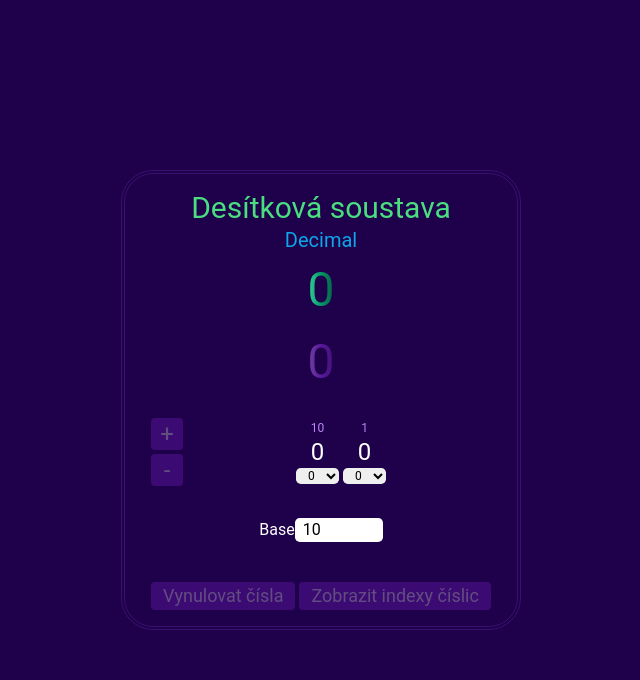
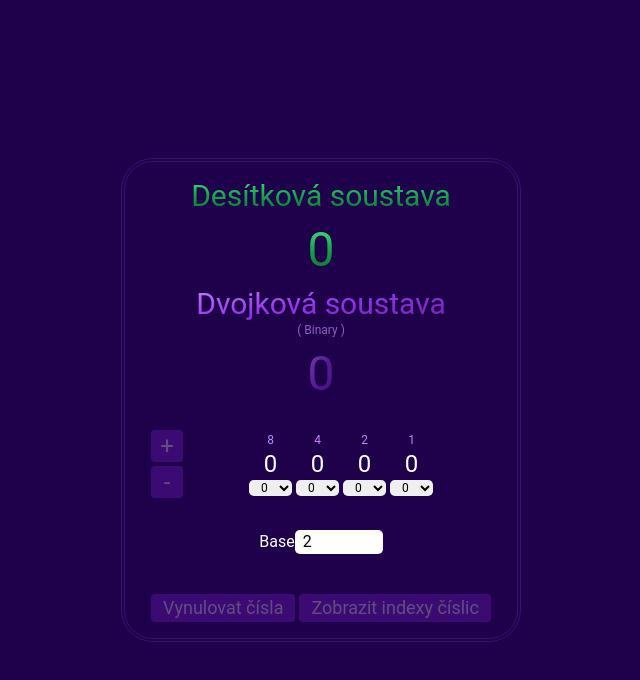
Before and after one commit to JsonKody/num, a Vue app: page / in a window 1280 px wide. Shown: the top 680 px of the page, without its empty margins (319-959 px from the left). Built offline with nearby package versions, Linux system fonts and the light colour scheme.

Commit message:
saved & pushed by npm

```diff
--- a/src/App.vue
+++ b/src/App.vue
@@ -7,15 +7,28 @@ const ns = useNumberSystem();
 
 <template>
   <div class="wrapper">
-    <h1 class="text-3xl text-green-400">{{ generateCzechName(ns.base) }}</h1>
-    <h1 class="text-xl text-sky-500">{{ generateEnglishName(ns.base) }}</h1>
+    <h1 class="text-3xl green-grad">
+      {{ generateCzechName(10) }}
+    </h1>
+    <!-- Number -->
     <div
-      class="my-3 text-purple-300 text-shadow-lg text-5xl bg-gradient-to-r from-emerald-400 via-emerald-600 to-emerald-800 text-transparent bg-clip-text"
+      :title="`Číslo v ... ${generateCzechName(10)}`"
+      class="cursor-help my-3 text-5xl green-grad"
     >
       {{ ns.computedNumberDecimal }}
     </div>
+
+    <h1 class="text-3xl purple-grad">
+      {{ generateCzechName(ns.base) }}
+    </h1>
+    <span class="text-xs text-purple-400 opacity-70"
+      >( {{ generateEnglishName(ns.base) }} )</span
+    >
+
+    <!-- Number -->
     <div
-      class="my-3 animate-pulse text-purple-300 text-shadow-lg text-5xl bg-gradient-to-r from-purple-400 via-purple-600 to-purple-800 text-transparent bg-clip-text"
+      :title="`Číslo v ... ${generateCzechName(ns.base)}`"
+      class="cursor-help my-3 text-5xl animate-pulse purple-grad"
     >
       {{ ns.computedNumber }}
     </div>
--- a/src/components/NumberSystem.vue
+++ b/src/components/NumberSystem.vue
@@ -10,8 +10,8 @@ const ns = useNumberSystem();
     <!-- Digits -->
     <div class="flex flex-row gap-2">
       <div class="center flex-col gap-1">
-        <button @click="ns.addDigit" class="w-8 h-8 text-2xl button">+</button>
-        <button @click="ns.removeDigit" class="w-8 h-8 text-2xl button">
+        <button title="přidat číslici" @click="ns.addDigit" class="w-8 h-8 text-2xl button">+</button>
+        <button title="odebrat číslici" @click="ns.removeDigit" class="w-8 h-8 text-2xl button">
           -
         </button>
       </div>
@@ -37,10 +37,10 @@ const ns = useNumberSystem();
 
     <!-- Controls -->
     <div class="center gap-1 mt-10">
-      <button @click="ns.setDigitsToZero" class="px-3 text-lg button">
+      <button title="nastaví všechny číslice na nulu" @click="ns.setDigitsToZero" class="px-3 text-lg button">
         Vynulovat čísla
       </button>
-      <button
+      <button title="přepíná mezi zobrazením indexů číslic a hodnotami řádů"
         @click="ns.showDigitValue = !ns.showDigitValue"
         class="px-3 text-lg button"
       >
--- a/src/stores/numberSystem.ts
+++ b/src/stores/numberSystem.ts
@@ -7,8 +7,8 @@ export const useNumberSystem = defineStore("numberSystem", () => {
   const chars = "0123456789ABCDEFGHIJKLMNOPQRSTUVWXYZ";
   const MAX_BASE = chars.length;
 
-  const base = ref<Base>(10);
-  const digits = ref<string[]>(["0", "0"]);
+  const base = ref<Base>(2);
+  const digits = ref<string[]>(["0", "0", "0", "0"]);
   const showDigitValue = ref(true);
 
   watch(
--- a/src/style.scss
+++ b/src/style.scss
@@ -55,4 +55,12 @@ select {
   .button {
     @apply trans rounded bg-purple-700 opacity-30 hover:opacity-80 text-white;
   }
+
+  .purple-grad {
+    @apply text-purple-300 bg-gradient-to-br from-purple-400 via-purple-600 to-purple-800 text-transparent bg-clip-text;
+  }
+
+  .green-grad {
+    @apply text-green-300 bg-gradient-to-b from-green-400 via-green-600 to-green-800 text-transparent bg-clip-text;
+  }
 }
```
